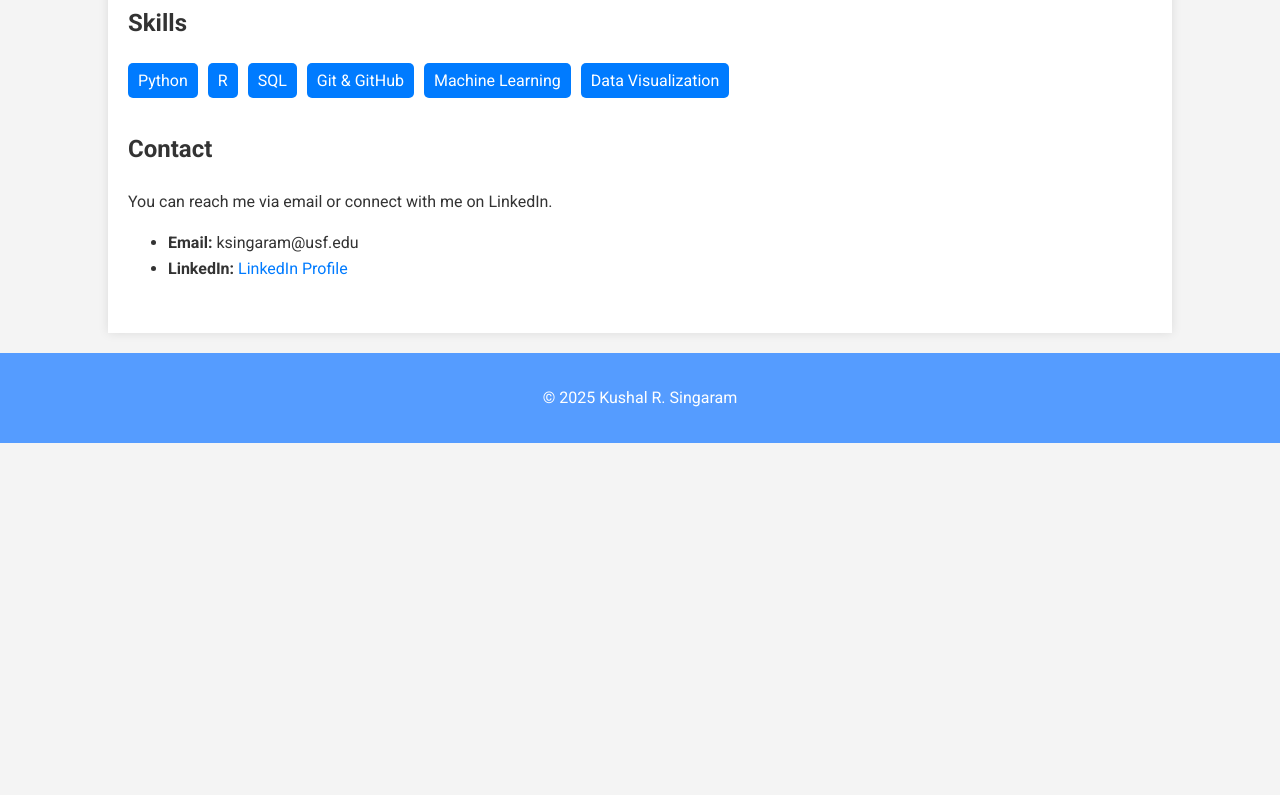
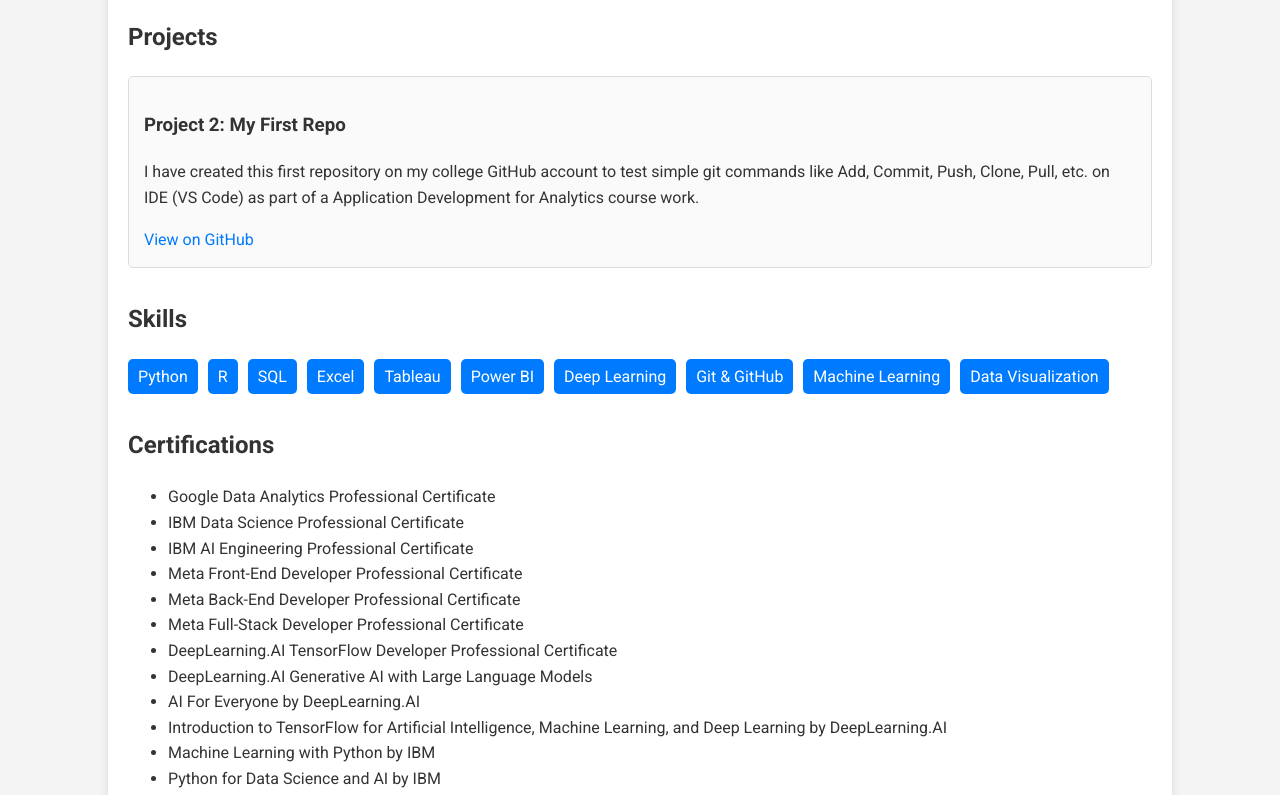
Before and after one commit to KSingaram-usf/portfolio-66097544, a plain HTML site: page index.html in a window 1280 px wide. Shown: the part 596-1391 px from the top of the page. Before the commit the page ends 1039 px from the top, so only its background shows below. Drawn offline with Linux system fonts and the light colour scheme.

Commit message:
adds project 2, certifications and refined about me

```diff
--- a/index.html
+++ b/index.html
@@ -16,7 +16,7 @@
         <section id="about">
             <h2>About Me</h2>
             <p>
-                Welcome to my portfolio! I am a passionate student studying Artificial Intelligence & Business Analytics at the University of South Florida. I enjoy solving complex problems and building cool projects.
+                Welcome to my portfolio! I'm a data-driven developer with a strong foundation in cloud architecture, networking, and application development. I specialize in building efficient, scalable systems and love connecting raw data to real-world impact. Whether I’m automating API workflows, optimizing data pipelines, or troubleshooting permission issues, I approach every challenge with precision and curiosity.
             </p>
         </section>
 
@@ -27,6 +27,13 @@
                 <p>I have created a GitHub portfolio repository for my college account.</p>
                 <a href="https://github.com/KSingaram-usf/portfolio-66097544" target="_blank">View on GitHub</a>
             </div>
+
+            <h2>Projects</h2>
+            <div class="project-card">
+                <h3>Project 2: My First Repo</h3>
+                <p>I have created this first repository on my college GitHub account to test simple git commands like Add, Commit, Push, Clone, Pull, etc. on IDE (VS Code) as part of a Application Development for Analytics course work.</p>
+                <a href="https://github.com/KSingaram-usf/my-first-repo.git" target="_blank">View on GitHub</a>
+            </div>
         </section>
 
         <section id="skills">
@@ -35,10 +42,32 @@
                 <li>Python</li>
                 <li>R</li>
                 <li>SQL</li>
+                <li>Excel</li>
+                <li>Tableau</li>
+                <li>Power BI</li>
+                <li>Deep Learning</li>
                 <li>Git & GitHub</li>
                 <li>Machine Learning</li>
                 <li>Data Visualization</li>
                 </ul>
+        </section>
+
+        <section id="Certifications">
+            <h2>Certifications</h2>
+            <ul>
+                <li>Google Data Analytics Professional Certificate</li>
+                <li>IBM Data Science Professional Certificate</li>
+                <li>IBM AI Engineering Professional Certificate</li>
+                <li>Meta Front-End Developer Professional Certificate</li>
+                <li>Meta Back-End Developer Professional Certificate</li>
+                <li>Meta Full-Stack Developer Professional Certificate</li>
+                <li>DeepLearning.AI TensorFlow Developer Professional Certificate</li>
+                <li>DeepLearning.AI Generative AI with Large Language Models</li>
+                <li>AI For Everyone by DeepLearning.AI</li>
+                <li>Introduction to TensorFlow for Artificial Intelligence, Machine Learning, and Deep Learning by DeepLearning.AI</li>
+                <li>Machine Learning with Python by IBM</li>
+                <li>Python for Data Science and AI by IBM</li>
+            </ul>
         </section>
 
         <section id="contact">
```
